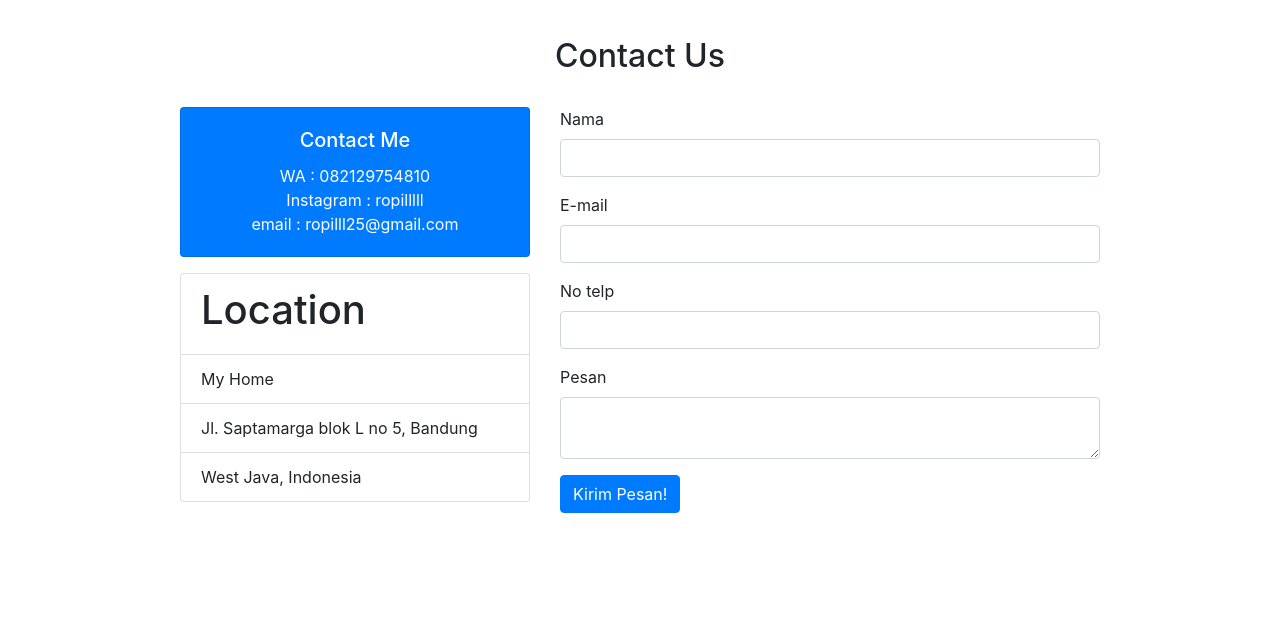
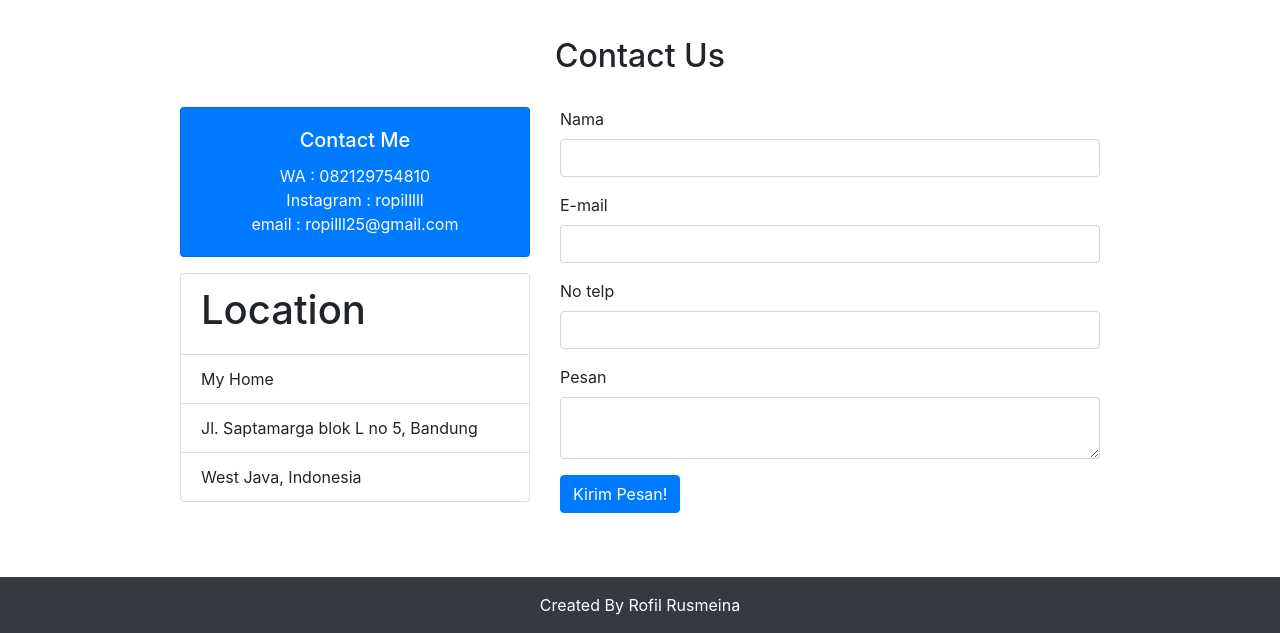
Before and after one commit to rofilrusmeina/tugas_besar.github.io, a plain HTML site: page html/index.html in a window 1280 px wide. Shown: the part 1889-2522 px from the top of the page. Before the commit the page ends 2466 px from the top, so only its background shows below. Drawn offline with nearby package versions, Linux system fonts and the light colour scheme; files whose address does not match are found by name; a web font is replaced by a local one.

Commit message:
Menambahkan Footer

```diff
--- a/html/index.html
+++ b/html/index.html
@@ -237,6 +237,20 @@
 
 
 
+    <!-- Footer -->
+    <footer class="bg-dark text-white">
+    <div class="container">
+      <div class="row pt-3">
+        <div class="col text-center">
+          <p>Created By Rofil Rusmeina</p>
+        </div>
+      </div>
+    </div>
+  </footer>
+    <!-- Akhir Footer -->
+
+
+
     <!-- Optional JavaScript -->
     <!-- jQuery first, then Popper.js, then Bootstrap JS -->
     <script src="https://code.jquery.com/jquery-3.4.1.slim.min.js" integrity="sha384-J6qa4849blE2+poT4WnyKhv5vZF5SrPo0iEjwBvKU7imGFAV0wwj1yYfoRSJoZ+n" crossorigin="anonymous"></script>
```
Lines whose indentation alone changed are shown as unchanged.
